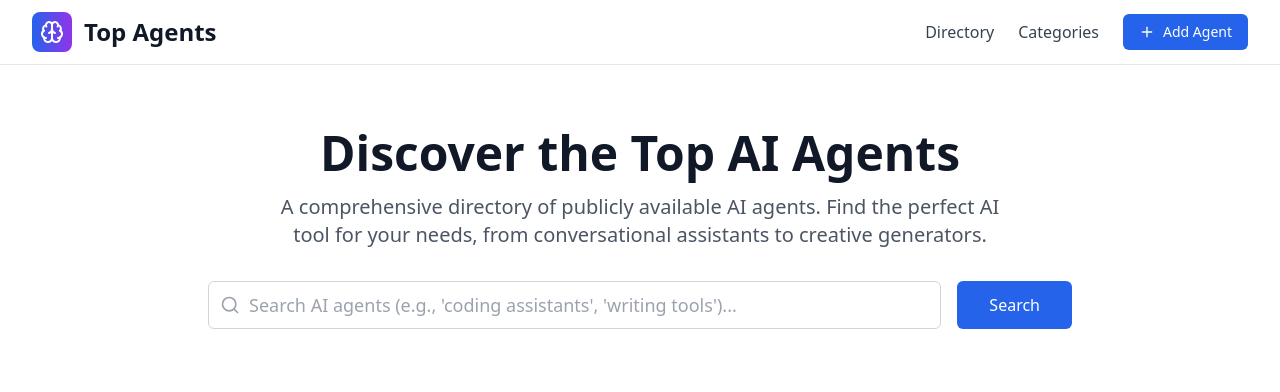
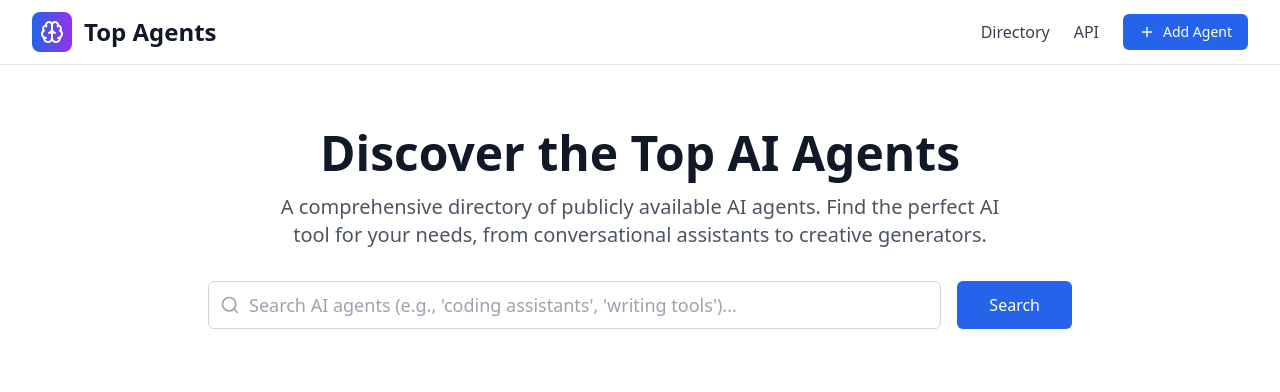
Before and after one commit to vishwastam/ai-agents-directory, a Flask app: page / in a window 1280 px wide. Shown: the top 392 px of the page. Run offline with Flask 3, Linux system fonts and the light colour scheme; some libraries are stand-ins or nearby versions.

Commit message:
Add API menu item to top navigation

```diff
--- a/templates/base.html
+++ b/templates/base.html
@@ -65,7 +65,7 @@
                 <!-- Desktop Navigation -->
                 <nav class="hidden md:flex items-center space-x-6">
                     <a href="{{ url_for('index') }}" class="text-gray-700 hover:text-gray-900 font-medium">Directory</a>
-                    <a href="#" class="text-gray-700 hover:text-gray-900">Categories</a>
+                    <a href="{{ url_for('api_docs') }}" class="text-gray-700 hover:text-gray-900 font-medium">API</a>
                     <button onclick="toggleAddAgentForm()" class="bg-blue-600 text-white px-4 py-2 rounded-md text-sm font-medium hover:bg-blue-700 flex items-center gap-2">
                         <i data-lucide="plus" class="h-4 w-4"></i>
                         Add Agent
```
